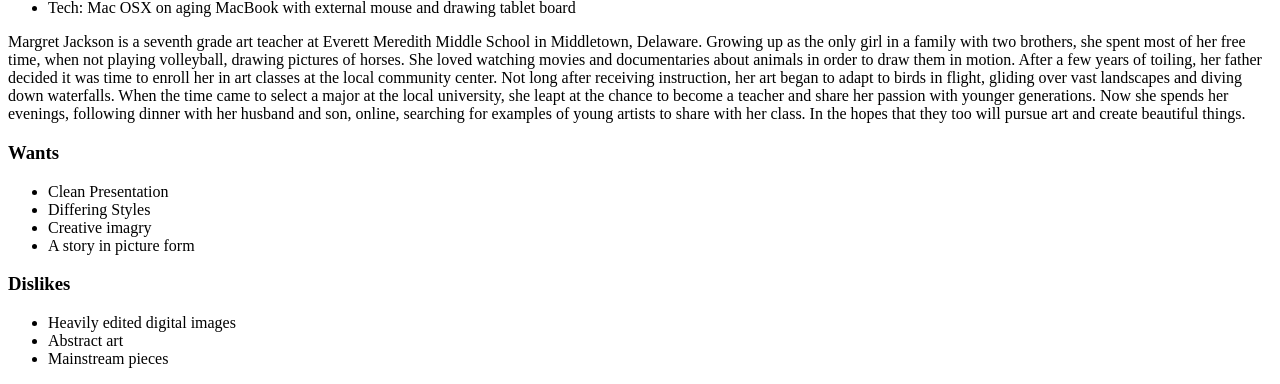
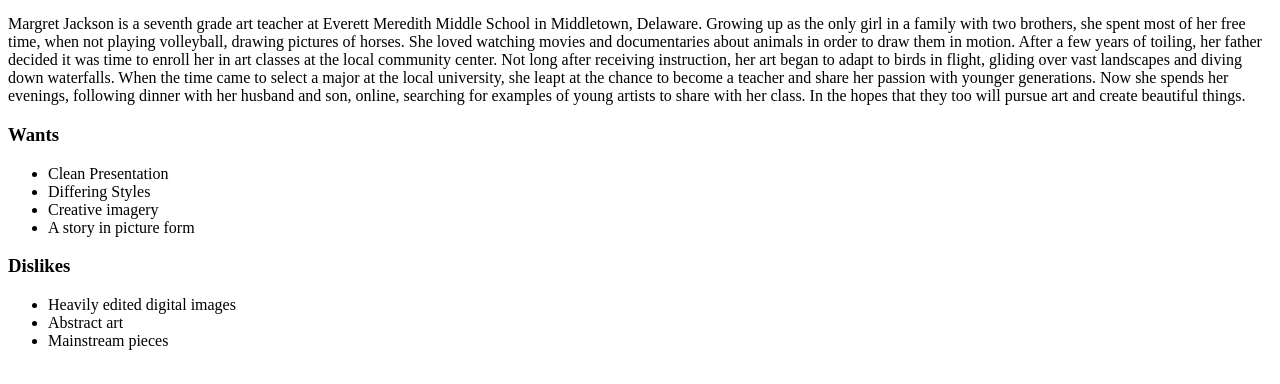
Before and after one commit to codingLyfe/pwp-photo-gallery, a PHP site: page /milestone-1.php in a window 1280 px wide. Shown: the part 862-1246 px from the top of the page. After the commit the page ends 1212 px from the top, so only its background shows below. Run offline with PHP 8.4, Linux system fonts and the light colour scheme.

Commit message:
slight corrections to spelling

```diff
--- a/public_html/documentation/milestone-1.php
+++ b/public_html/documentation/milestone-1.php
@@ -12,7 +12,6 @@
 		<ul>
 			<li>Other Artists</li>
 			<li>Friends/Family</li>
-			<li>Online Portfolio</li>
 		</ul>
 		<h2>Goal</h2>
 		<p>This site will serve as a platform to showcase both hand drawn and digital artwork</p>
@@ -31,7 +30,7 @@
 		<ul>
 			<li>Clean Presentation</li>
 			<li>Differing Styles</li>
-			<li>Creative imagry</li>
+			<li>Creative imagery</li>
 			<li>A story in picture form</li>
 		</ul>
 		<h3>Dislikes</h3>
```
